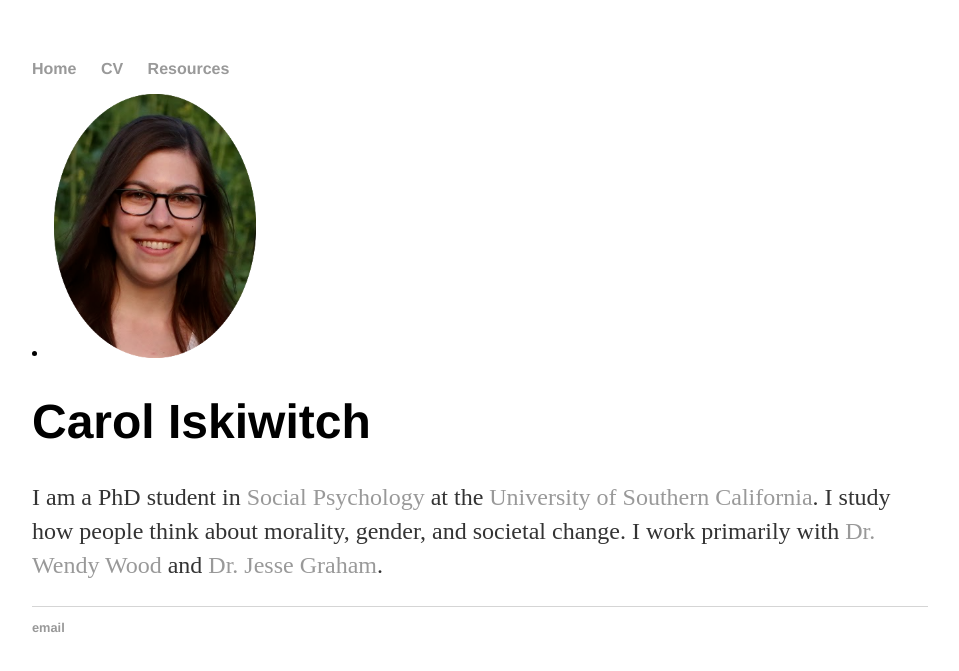
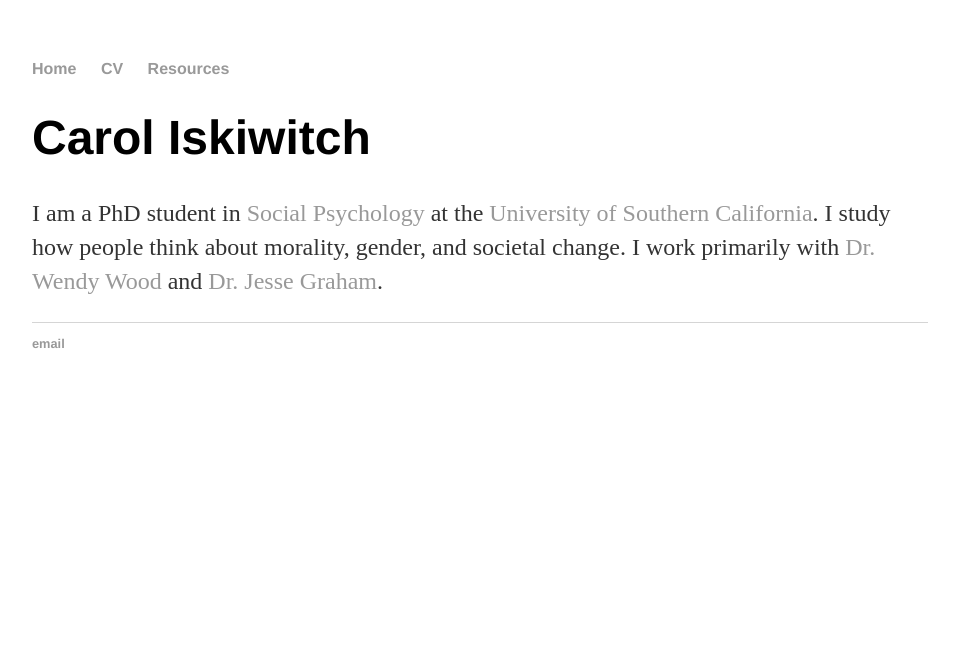
Before and after one commit to ciskiwitch/ciskiwitchB.github.io, a Jekyll site: the page built from index.html, in a window 1280 px wide. Shown: the top 671 px of the page, without its empty margins (160-1119 px from the left). Built offline with Jekyll 4.4.1, drawn with Linux system fonts in a browser that asks for light colours.

Commit message:
Update index.html

```diff
--- a/index.html
+++ b/index.html
@@ -2,13 +2,8 @@
 layout: default
 title: Carol Iskiwitch
 ---
-<div class="row">
-	<div class="column"></div>
-	<li><img src="/images/photos/grass_oval.png" alt="Carol Iskiwitch" style="width:202px;height:264px;"></li>
-	</div>
-  	<div class="column"></div>
+<div class="blurb">
 	<h1>Carol Iskiwitch</h1>
-	<p> I am a PhD student in <a href="https://en.wikipedia.org/wiki/Social_psychology">Social Psychology</a> at the <a href="https://www.usc.edu/">University of Southern California</a>. I study how people think about morality, gender, and societal change. I work primarily with <a href="http://dornsife.usc.edu/wendy-wood/">Dr. Wendy Wood</a> and <a href="http://eccles.utah.edu/team/jesse-graham/">Dr. Jesse Graham</a>.
-	</p>
-	</div>
-</div>
+ 	<p> I am a PhD student in <a href="https://en.wikipedia.org/wiki/Social_psychology">Social Psychology</a> at the <a href="https://www.usc.edu/">University of Southern California</a>. I study how people think about morality, gender, and societal change. I work primarily with <a href="http://dornsife.usc.edu/wendy-wood/">Dr. Wendy Wood</a> and <a href="http://eccles.utah.edu/team/jesse-graham/">Dr. Jesse Graham</a>.
+ 	</p>
+ </div><!-- /.blurb -->
```
